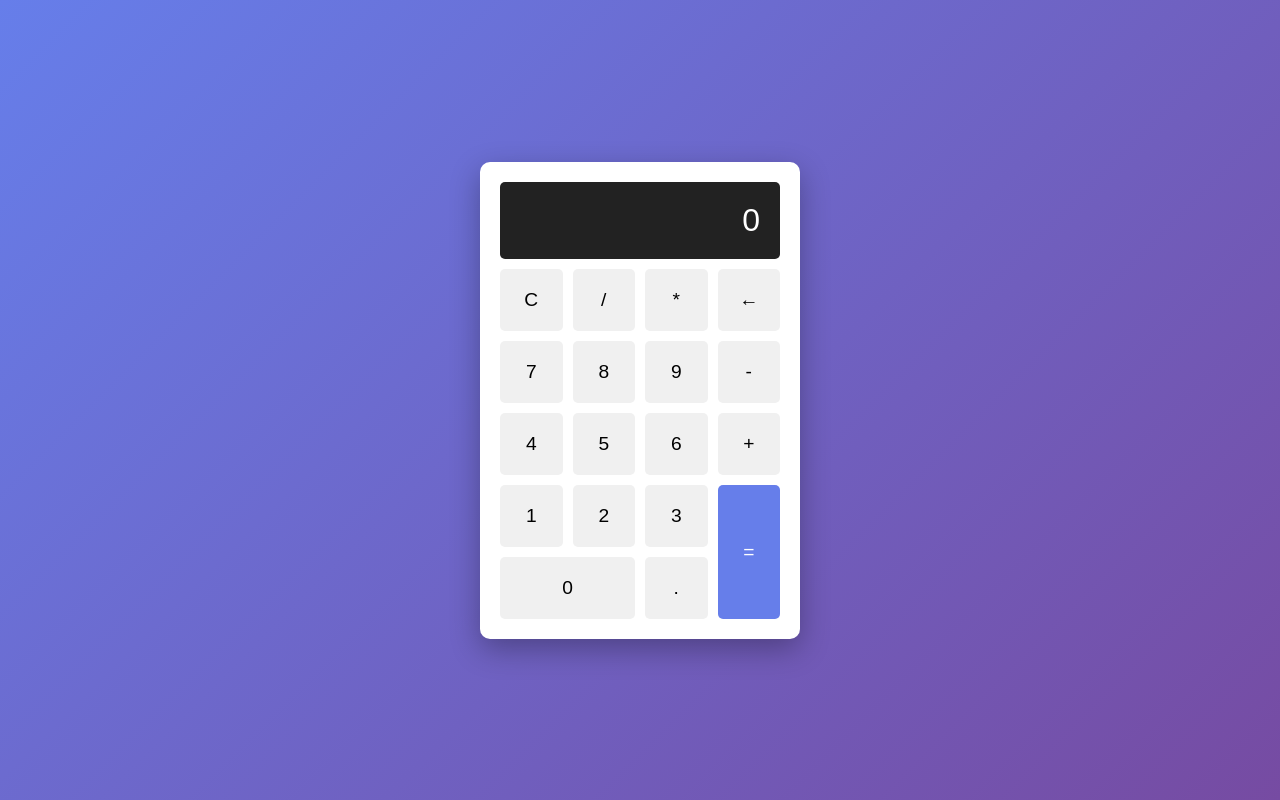
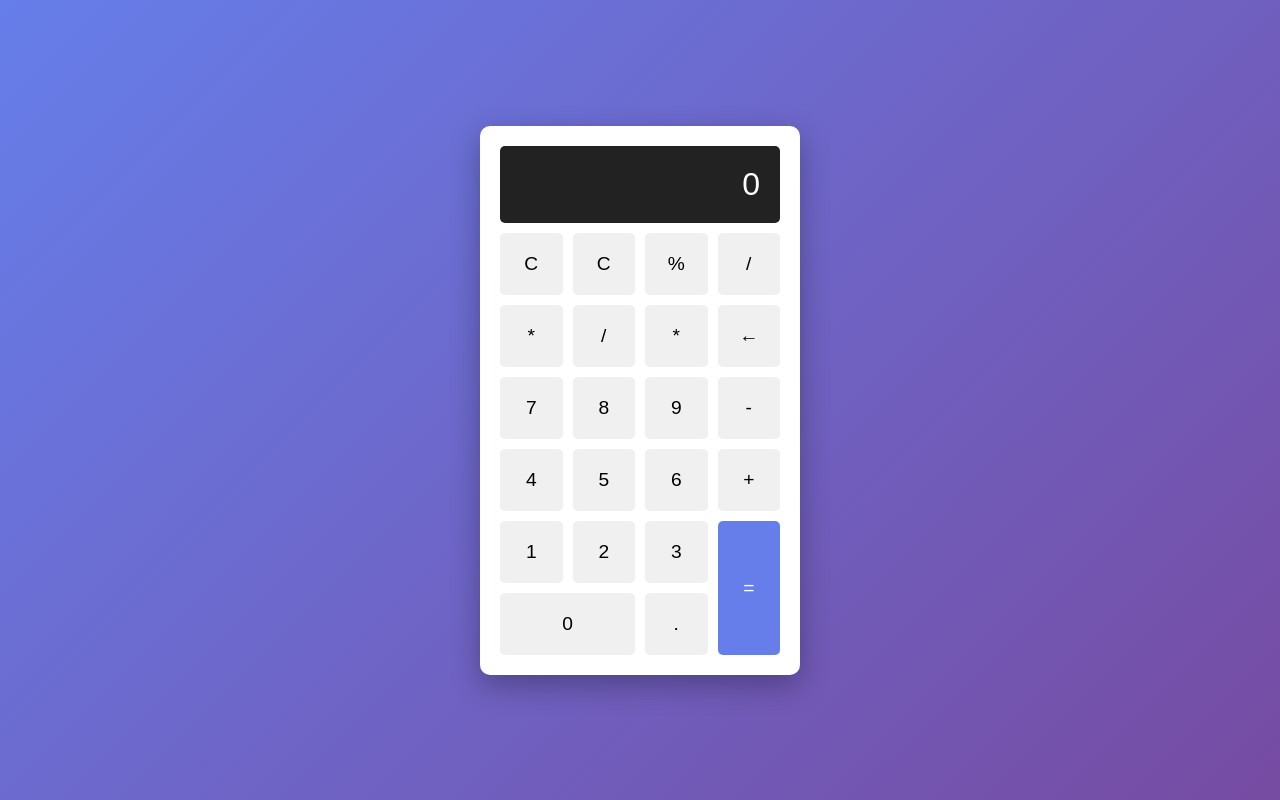
Before and after one commit to smpss103146-beep/calculator-app, a plain HTML site: page index.html in a window 1280 px wide. Drawn offline with Linux system fonts and the light colour scheme.

Commit message:
Add percentage calculation button

```diff
--- a/index.html
+++ b/index.html
@@ -1,16 +1,23 @@
 <!DOCTYPE html>
 <html lang="zh-TW">
+
 <head>
     <meta charset="UTF-8">
     <meta name="viewport" content="width=device-width, initial-scale=1.0">
     <title>簡易計算機</title>
     <link rel="stylesheet" href="style.css">
 </head>
+
 <body>
     <div class="calculator">
         <div class="display" id="display">0</div>
         <div class="buttons">
             <button onclick="clearDisplay()">C</button>
+            <!-- 在 C 按鈕後面增加 % 按鈕 -->
+            <button onclick="clearDisplay()">C</button>
+            <button onclick="calculatePercentage()">%</button>
+            <button onclick="appendToDisplay('/')">/</button>
+            <button onclick="appendToDisplay('*')">*</button>
             <button onclick="appendToDisplay('/')">/</button>
             <button onclick="appendToDisplay('*')">*</button>
             <button onclick="deleteLast()">←</button>
@@ -36,4 +43,5 @@
     </div>
     <script src="script.js"></script>
 </body>
+
 </html>
--- a/script.js
+++ b/script.js
@@ -41,3 +41,17 @@ function calculate() {
         }, 1500);
     }
 }
+// 在 script.js 末尾增加
+function calculatePercentage() {
+    try {
+        currentInput = (eval(currentInput) / 100).toString();
+        updateDisplay();
+    } catch (error) {
+        currentInput = 'Error';
+        updateDisplay();
+        setTimeout(() => {
+            currentInput = '0';
+            updateDisplay();
+        }, 1500);
+    }
+}
```
